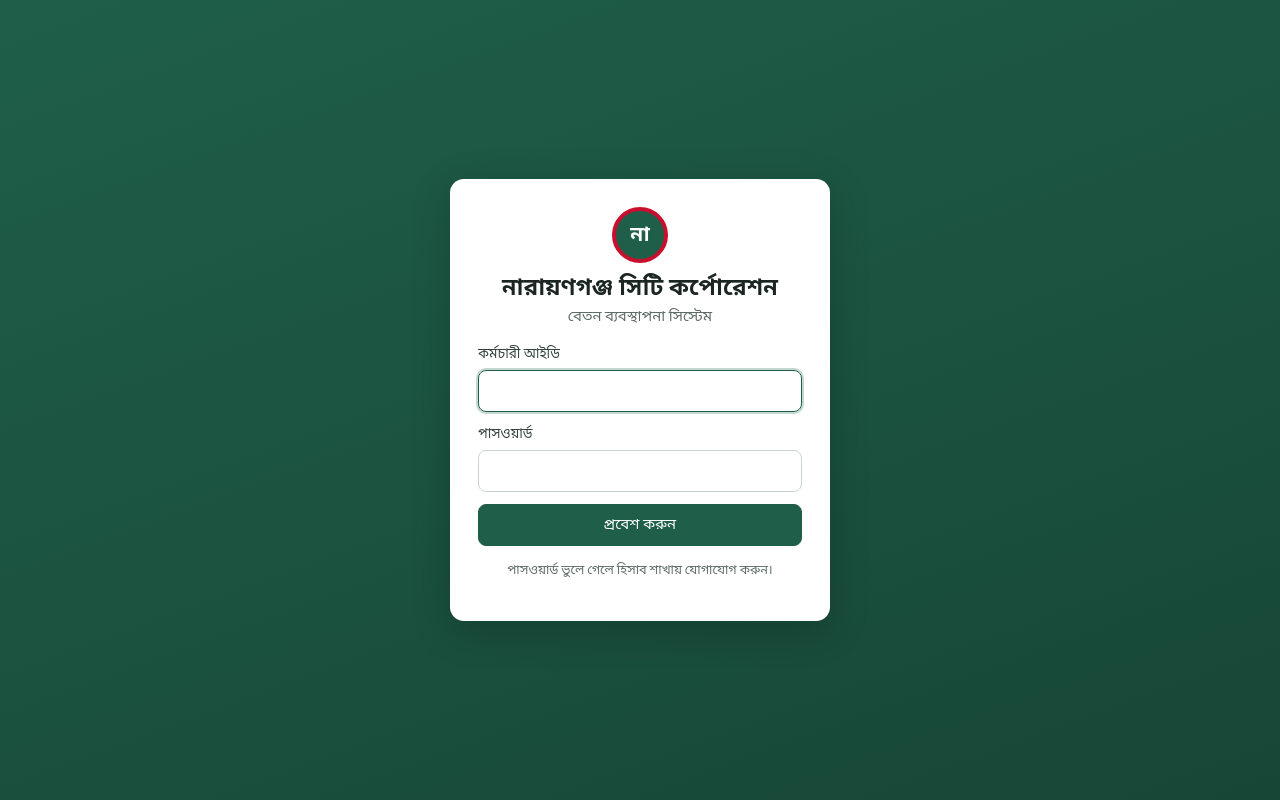
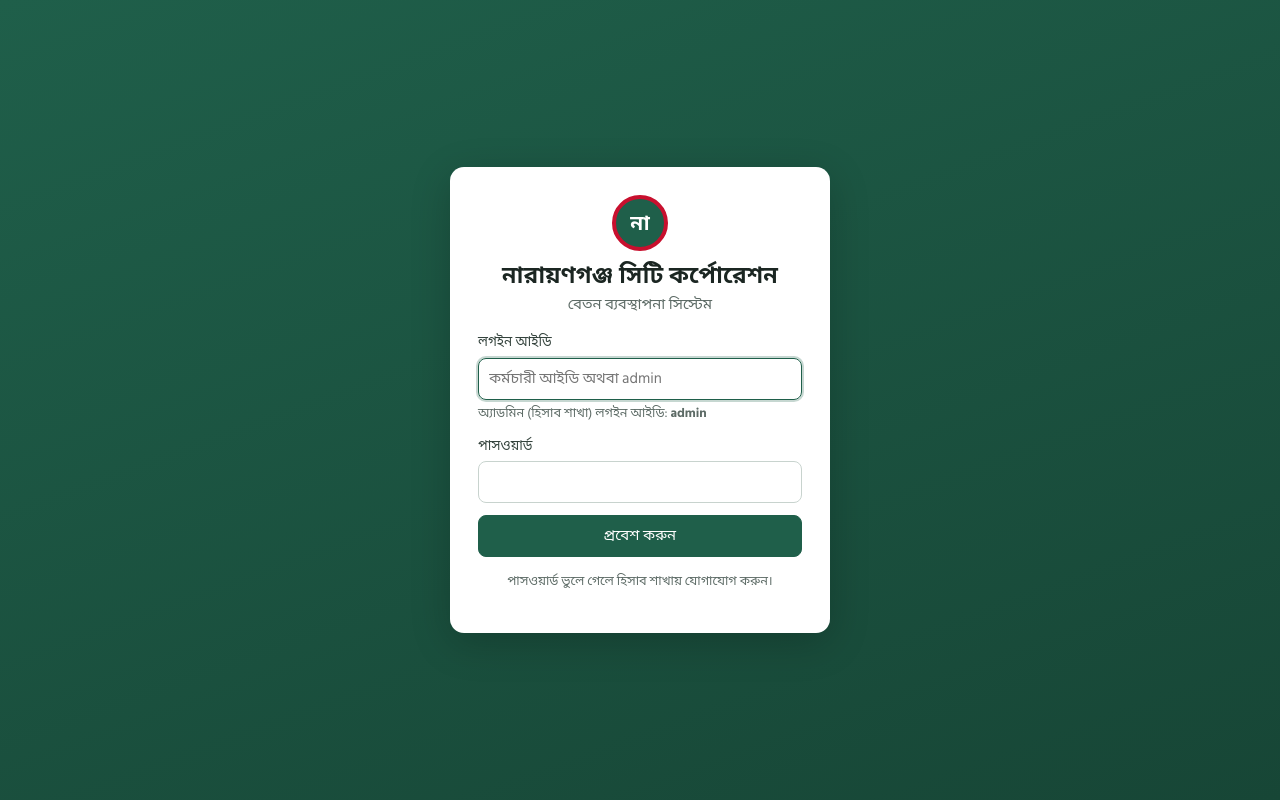
Before and after one commit to nccit2026-lgtm/ncc-payroll, a Flask app: page /login in a window 1280 px wide. Run offline with Flask 3, Linux system fonts and the light colour scheme; data comes from the database, SQL or seed files in the repository.

Commit message:
Clarify login page is shared by admin and employees
Co-Authored-By: Claude Opus 5.5 <noreply@anthropic.com>
Claude-Session: https://claude.ai/code/session_01D5HdKFX6ARGhB8NZf4HpCu

```diff
--- a/templates/login.html
+++ b/templates/login.html
@@ -8,7 +8,7 @@
     <h1 style="text-align:center;margin-bottom:2px">{{ settings.office_name }}</h1>
     <p class="muted" style="text-align:center;margin-top:0">বেতন ব্যবস্থাপনা সিস্টেম</p>
     {% for cat, msg in get_flashed_messages(with_categories=true) %}<div class="flash {{ cat }}">{{ msg }}</div>{% endfor %}
-    <div class="field"><label for="u">কর্মচারী আইডি</label><input id="u" name="username" required autofocus autocomplete="username"></div>
+    <div class="field"><label for="u">লগইন আইডি</label><input id="u" name="username" required autofocus autocomplete="username" placeholder="কর্মচারী আইডি অথবা admin"><div class="hint">অ্যাডমিন (হিসাব শাখা) লগইন আইডি: <b>admin</b></div></div>
     <div class="field"><label for="p">পাসওয়ার্ড</label><input id="p" name="password" type="password" required autocomplete="current-password"></div>
     <button class="primary" style="width:100%;justify-content:center" type="submit">প্রবেশ করুন</button>
     <p class="hint" style="text-align:center;margin-top:14px">পাসওয়ার্ড ভুলে গেলে হিসাব শাখায় যোগাযোগ করুন।</p>
```
